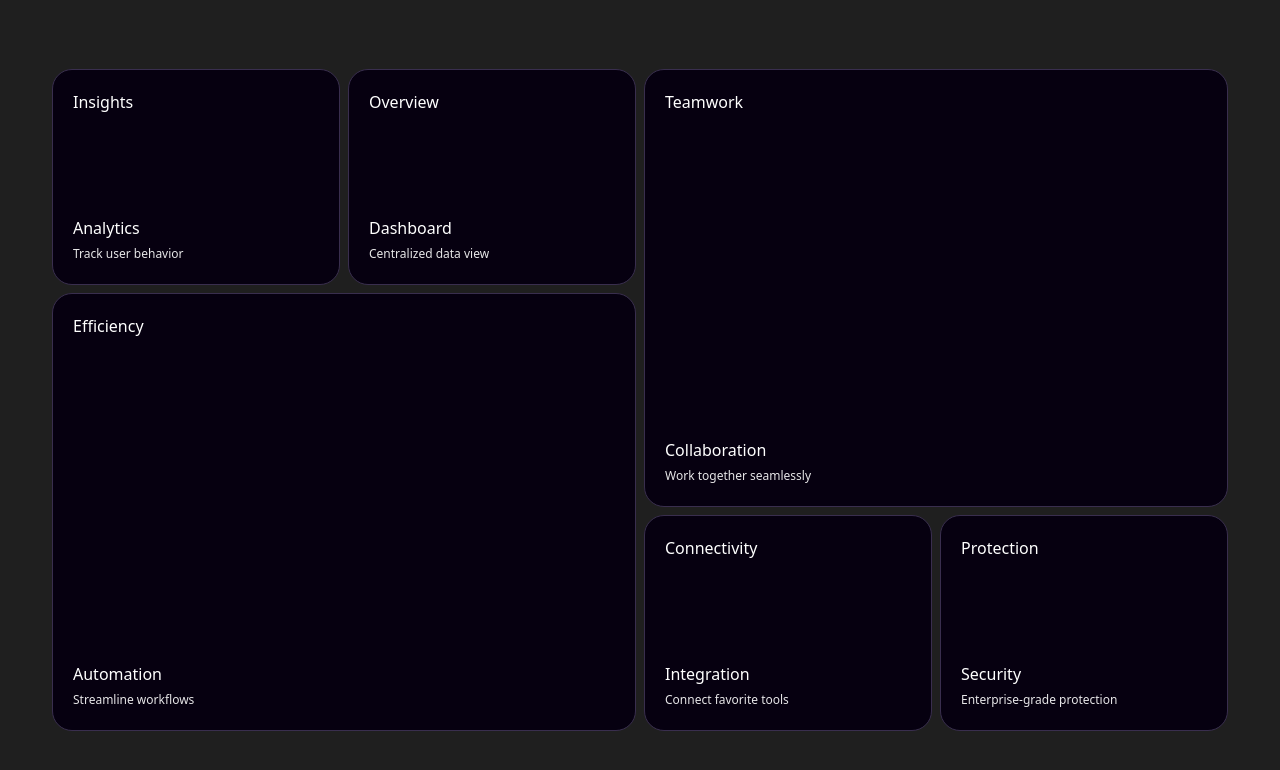
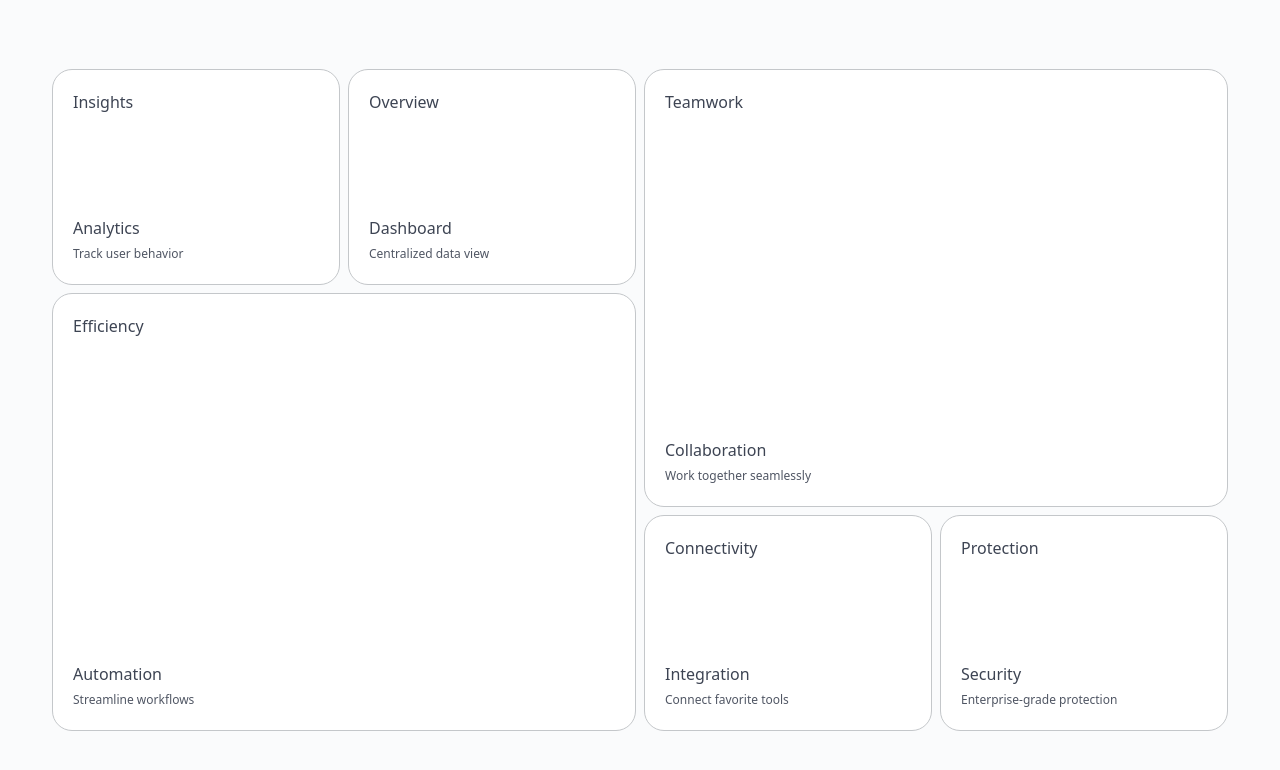
Before and after one commit to Anubha0308/risk-analyzer, a React (Vite) app in the folder animation-main/: page /contents in a window 1280 px wide. Shown: the top 770 px of the page. Built offline with nearby package versions, Linux system fonts and the light colour scheme.

Commit message:
colourchange

```diff
--- a/animation-main/src/App.css
+++ b/animation-main/src/App.css
@@ -52,71 +52,71 @@
 
 :root {
   --radius: 0.625rem;
-  --background: oklch(1 0 0);
-  --foreground: oklch(0.145 0 0);
-  --card: oklch(1 0 0);
-  --card-foreground: oklch(0.145 0 0);
-  --popover: oklch(1 0 0);
-  --popover-foreground: oklch(0.145 0 0);
-  --primary: oklch(0.205 0 0);
-  --primary-foreground: oklch(0.985 0 0);
-  --secondary: oklch(0.97 0 0);
-  --secondary-foreground: oklch(0.205 0 0);
-  --muted: oklch(0.97 0 0);
-  --muted-foreground: oklch(0.556 0 0);
-  --accent: oklch(0.97 0 0);
-  --accent-foreground: oklch(0.205 0 0);
-  --destructive: oklch(0.577 0.245 27.325);
-  --border: oklch(0.922 0 0);
-  --input: oklch(0.922 0 0);
-  --ring: oklch(0.708 0 0);
+  --background: #fafbfc;
+  --foreground: #3d4453;
+  --card: #ffffff;
+  --card-foreground: #3d4453;
+  --popover: #ffffff;
+  --popover-foreground: #3d4453;
+  --primary: #309bed;
+  --primary-foreground: #fafbfc;
+  --secondary: #87ace8;
+  --secondary-foreground: #3d4453;
+  --muted: #f1f2f5;
+  --muted-foreground: #a8a4ab;
+  --accent: #90c2f9;
+  --accent-foreground: #3d4453;
+  --destructive: #e5484d;
+  --border: #c4c7ca;
+  --input: #c4c7ca;
+  --ring: rgba(48, 155, 237, 0.35);
   --chart-1: oklch(0.646 0.222 41.116);
   --chart-2: oklch(0.6 0.118 184.704);
   --chart-3: oklch(0.398 0.07 227.392);
   --chart-4: oklch(0.828 0.189 84.429);
   --chart-5: oklch(0.769 0.188 70.08);
-  --sidebar: oklch(0.985 0 0);
-  --sidebar-foreground: oklch(0.145 0 0);
-  --sidebar-primary: oklch(0.205 0 0);
-  --sidebar-primary-foreground: oklch(0.985 0 0);
-  --sidebar-accent: oklch(0.97 0 0);
-  --sidebar-accent-foreground: oklch(0.205 0 0);
-  --sidebar-border: oklch(0.922 0 0);
-  --sidebar-ring: oklch(0.708 0 0);
+  --sidebar: #ffffff;
+  --sidebar-foreground: #3d4453;
+  --sidebar-primary: #309bed;
+  --sidebar-primary-foreground: #fafbfc;
+  --sidebar-accent: #f1f4f9;
+  --sidebar-accent-foreground: #3d4453;
+  --sidebar-border: #e0e3e7;
+  --sidebar-ring: rgba(48, 155, 237, 0.35);
 }
 
 .dark {
-  --background: oklch(0.145 0 0);
-  --foreground: oklch(0.985 0 0);
-  --card: oklch(0.205 0 0);
-  --card-foreground: oklch(0.985 0 0);
-  --popover: oklch(0.205 0 0);
-  --popover-foreground: oklch(0.985 0 0);
-  --primary: oklch(0.922 0 0);
-  --primary-foreground: oklch(0.205 0 0);
-  --secondary: oklch(0.269 0 0);
-  --secondary-foreground: oklch(0.985 0 0);
-  --muted: oklch(0.269 0 0);
-  --muted-foreground: oklch(0.708 0 0);
-  --accent: oklch(0.269 0 0);
-  --accent-foreground: oklch(0.985 0 0);
-  --destructive: oklch(0.704 0.191 22.216);
-  --border: oklch(1 0 0 / 10%);
-  --input: oklch(1 0 0 / 15%);
-  --ring: oklch(0.556 0 0);
-  --chart-1: oklch(0.488 0.243 264.376);
-  --chart-2: oklch(0.696 0.17 162.48);
-  --chart-3: oklch(0.769 0.188 70.08);
-  --chart-4: oklch(0.627 0.265 303.9);
-  --chart-5: oklch(0.645 0.246 16.439);
-  --sidebar: oklch(0.205 0 0);
-  --sidebar-foreground: oklch(0.985 0 0);
-  --sidebar-primary: oklch(0.488 0.243 264.376);
-  --sidebar-primary-foreground: oklch(0.985 0 0);
-  --sidebar-accent: oklch(0.269 0 0);
-  --sidebar-accent-foreground: oklch(0.985 0 0);
-  --sidebar-border: oklch(1 0 0 / 10%);
-  --sidebar-ring: oklch(0.556 0 0);
+  --background: #21232a;
+  --foreground: #fafbfc;
+  --card: #3d4453;
+  --card-foreground: #fafbfc;
+  --popover: #3d4453;
+  --popover-foreground: #fafbfc;
+  --primary: #309bed;
+  --primary-foreground: #fafbfc;
+  --secondary: #90c2f9;
+  --secondary-foreground: #21232a;
+  --muted: #2b2e37;
+  --muted-foreground: #c4c7ca;
+  --accent: #309bed;
+  --accent-foreground: #fafbfc;
+  --destructive: #e5484d;
+  --border: rgba(196, 199, 202, 0.35);
+  --input: rgba(196, 199, 202, 0.35);
+  --ring: rgba(144, 194, 249, 0.45);
+  --chart-1: #90c2f9;
+  --chart-2: #87ace8;
+  --chart-3: #309bed;
+  --chart-4: #a8a4ab;
+  --chart-5: #c4c7ca;
+  --sidebar: #21232a;
+  --sidebar-foreground: #fafbfc;
+  --sidebar-primary: #309bed;
+  --sidebar-primary-foreground: #fafbfc;
+  --sidebar-accent: #2b2e37;
+  --sidebar-accent-foreground: #fafbfc;
+  --sidebar-border: rgba(196, 199, 202, 0.35);
+  --sidebar-ring: rgba(144, 194, 249, 0.45);
 }
 
 @layer base {
--- a/animation-main/src/components/MagicBento.jsx
+++ b/animation-main/src/components/MagicBento.jsx
@@ -8,37 +8,37 @@ const MOBILE_BREAKPOINT = 768;
 
 const cardData = [
   {
-    color: '#060010',
+    color: '#ffffff',
     title: 'Analytics',
     description: 'Track user behavior',
     label: 'Insights'
   },
   {
-    color: '#060010',
+    color: '#ffffff',
     title: 'Dashboard',
     description: 'Centralized data view',
     label: 'Overview'
   },
   {
-    color: '#060010',
+    color: '#ffffff',
     title: 'Collaboration',
     description: 'Work together seamlessly',
     label: 'Teamwork'
   },
   {
-    color: '#060010',
+    color: '#ffffff',
     title: 'Automation',
     description: 'Streamline workflows',
     label: 'Efficiency'
   },
   {
-    color: '#060010',
+    color: '#ffffff',
     title: 'Integration',
     description: 'Connect favorite tools',
     label: 'Connectivity'
   },
   {
-    color: '#060010',
+    color: '#ffffff',
     title: 'Security',
     description: 'Enterprise-grade protection',
     label: 'Protection'
@@ -497,12 +497,12 @@ const MagicBento = ({
             --glow-intensity: 0;
             --glow-radius: 200px;
             --glow-color: ${glowColor};
-            --border-color: #392e4e;
-            --background-dark: #060010;
+            --border-color: #c4c7ca;
+            --background-dark: #fafbfc;
             --white: hsl(0, 0%, 100%);
-            --purple-primary: rgba(132, 0, 255, 1);
-            --purple-glow: rgba(132, 0, 255, 0.2);
-            --purple-border: rgba(132, 0, 255, 0.8);
+            --purple-primary: rgba(48, 155, 237, 1);
+            --purple-glow: rgba(144, 194, 249, 0.2);
+            --purple-border: rgba(48, 155, 237, 0.8);
           }
 
           .card-responsive {
@@ -566,7 +566,7 @@ const MagicBento = ({
           }
 
           .card--border-glow:hover {
-            box-shadow: 0 4px 20px rgba(46, 24, 78, 0.4), 0 0 30px rgba(${glowColor}, 0.2);
+            box-shadow: 0 8px 24px rgba(33, 35, 42, 0.12);
           }
 
           .particle::before {
@@ -582,7 +582,7 @@ const MagicBento = ({
           }
 
           .particle-container:hover {
-            box-shadow: 0 4px 20px rgba(46, 24, 78, 0.2), 0 0 30px rgba(${glowColor}, 0.2);
+            box-shadow: 0 8px 24px rgba(33, 35, 42, 0.12);
           }
 
           .text-clamp-1 {
@@ -638,7 +638,7 @@ const MagicBento = ({
             const cardStyle = {
               backgroundColor: card.color || 'var(--background-dark)',
               borderColor: 'var(--border-color)',
-              color: 'var(--white)',
+              color: '#3d4453',
               '--glow-x': '50%',
               '--glow-y': '50%',
               '--glow-intensity': '0',
@@ -657,10 +657,10 @@ const MagicBento = ({
                   enableTilt={enableTilt}
                   clickEffect={clickEffect}
                   enableMagnetism={enableMagnetism}>
-                  <div className="card__header flex justify-between gap-3 relative text-white">
+                  <div className="card__header flex justify-between gap-3 relative">
                     <span className="card__label text-base">{card.label}</span>
                   </div>
-                  <div className="card__content flex flex-col relative text-white">
+                  <div className="card__content flex flex-col relative">
                     <h3
                       className={`card__title font-normal text-base m-0 mb-1 ${textAutoHide ? 'text-clamp-1' : ''}`}>
                       {card.title}
@@ -784,10 +784,10 @@ const MagicBento = ({
                   el.addEventListener('mouseleave', handleMouseLeave);
                   el.addEventListener('click', handleClick);
                 }}>
-                <div className="card__header flex justify-between gap-3 relative text-white">
+                <div className="card__header flex justify-between gap-3 relative">
                   <span className="card__label text-base">{card.label}</span>
                 </div>
-                <div className="card__content flex flex-col relative text-white">
+                <div className="card__content flex flex-col relative">
                   <h3
                     className={`card__title font-normal text-base m-0 mb-1 ${textAutoHide ? 'text-clamp-1' : ''}`}>
                     {card.title}
--- a/animation-main/src/components/home.jsx
+++ b/animation-main/src/components/home.jsx
@@ -9,8 +9,8 @@ function Home() {
   const items = [
     {
       label: "About",
-      bgColor: "#0D0716",
-      textColor: "#fff",
+      bgColor: "#ffffff",
+      textColor: "#3d4453",
       links: [
         { label: "Company", ariaLabel: "About Company" },
         { label: "Careers", ariaLabel: "About Careers" },
@@ -18,8 +18,8 @@ function Home() {
     },
     {
       label: "Projects",
-      bgColor: "#170D27",
-      textColor: "#fff",
+      bgColor: "#f1f4f9",
+      textColor: "#3d4453",
       links: [
         { label: "Featured", ariaLabel: "Featured Projects" },
         { label: "Case Studies", ariaLabel: "Project Case Studies" },
@@ -27,8 +27,8 @@ function Home() {
     },
     {
       label: "Contact",
-      bgColor: "#271E37",
-      textColor: "#fff",
+      bgColor: "#e6eef9",
+      textColor: "#3d4453",
       links: [
         { label: "Email", ariaLabel: "Email us" },
         { label: "Twitter", ariaLabel: "Twitter" },
@@ -37,16 +37,16 @@ function Home() {
     },
   ];
   return (
-    <div className="min-h-screen w-screen bg-[#1f1f1f] flex flex-col">
+    <div className="min-h-screen w-screen bg-[#fafbfc] flex flex-col">
       <header className="w-full flex justify-center pt-4">
         <CardNav
           logo={defaultLogo}
           logoAlt="Logo"
           items={items}
-          baseColor="#fff"
-          menuColor="#000"
-          buttonBgColor="#111"
-          buttonTextColor="#fff"
+          baseColor="#3d4453"
+          menuColor="#3d4453"
+          buttonBgColor="#309bed"
+          buttonTextColor="#fafbfc"
           ease="power3.out"
         />
       </header>
--- a/animation-main/src/components/whatall.jsx
+++ b/animation-main/src/components/whatall.jsx
@@ -3,7 +3,7 @@ import MagicBento from "./MagicBento";
 
 function Whatall() {
   return (
-    <div className="min-h-screen w-screen bg-[#1f1f1f] flex flex-col justify-center items-center py-4">
+    <div className="min-h-screen w-screen bg-[#fafbfc] flex flex-col justify-center items-center py-4">
      <div className="w-full max-w-7xl px-6">
           <MagicBento
             textAutoHide={true}
```
